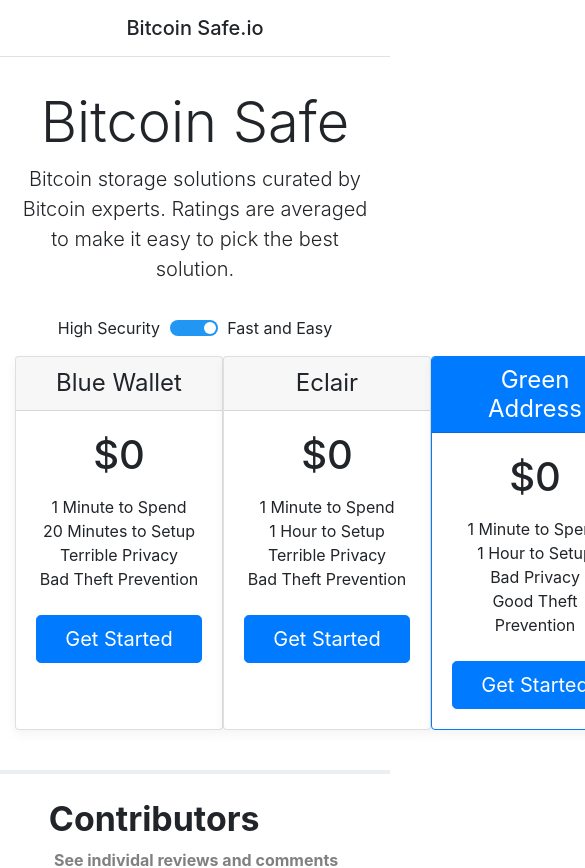
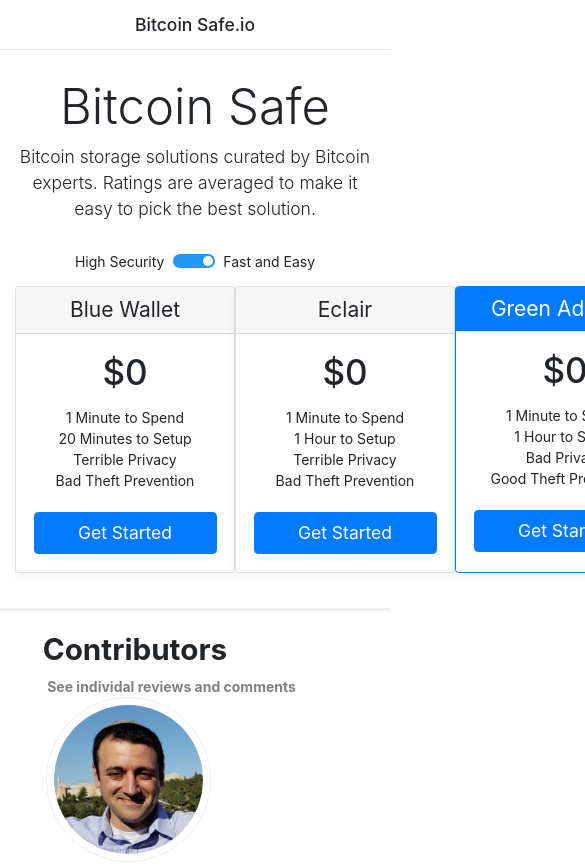
Before and after one commit to WinterWeatherman/BitcoinSafe, a Vue app: page / in a window 390 px wide. Shown: the top 868 px of the page, 585 px wide, since content can reach past the window. Built offline with nearby package versions, Linux system fonts and the light colour scheme; the HTML template or start-up script is replaced by a standard one.

Commit message:
fixed mobile styling

```diff
--- a/src/App.vue
+++ b/src/App.vue
@@ -90,7 +90,6 @@
     -webkit-box-direction: normal;
     -ms-flex-direction: row;
     flex-direction: row;
-    min-width: 18 rem!important;
 }
 
 #app {
@@ -181,6 +180,7 @@
     border: 0rem solid rgba(0,0,0,.125);
     border-radius: .25rem;
 }
+
 
 .custom-row{
   display: flex;
@@ -276,21 +276,30 @@
 .slider.round:before {
   border-radius: 50%;
 }
+html {
+  font-size: 14px;
+}
+@media (min-width: 768px) {
+  html {
+    font-size: 16px;
+  }
+}
 
 .container {
-  max-width: 60rem;
+  max-width: 960px;
 }
 
 .pricing-header {
-  max-width: 43.75rem;
+  max-width: 700px;
 }
 
 .card-deck .card {
-  min-width: 13rem;
+  min-width: 220px;
 }
 
-.border-top { border-top: 0.06rem solid #e5e5e5; }
-.border-bottom { border-bottom: 0.06rem solid #e5e5e5; }
+.border-top { border-top: 1px solid #e5e5e5; }
+.border-bottom { border-bottom: 1px solid #e5e5e5; }
 
 .box-shadow { box-shadow: 0 .25rem .75rem rgba(0, 0, 0, .05); }
+
 </style>
```
